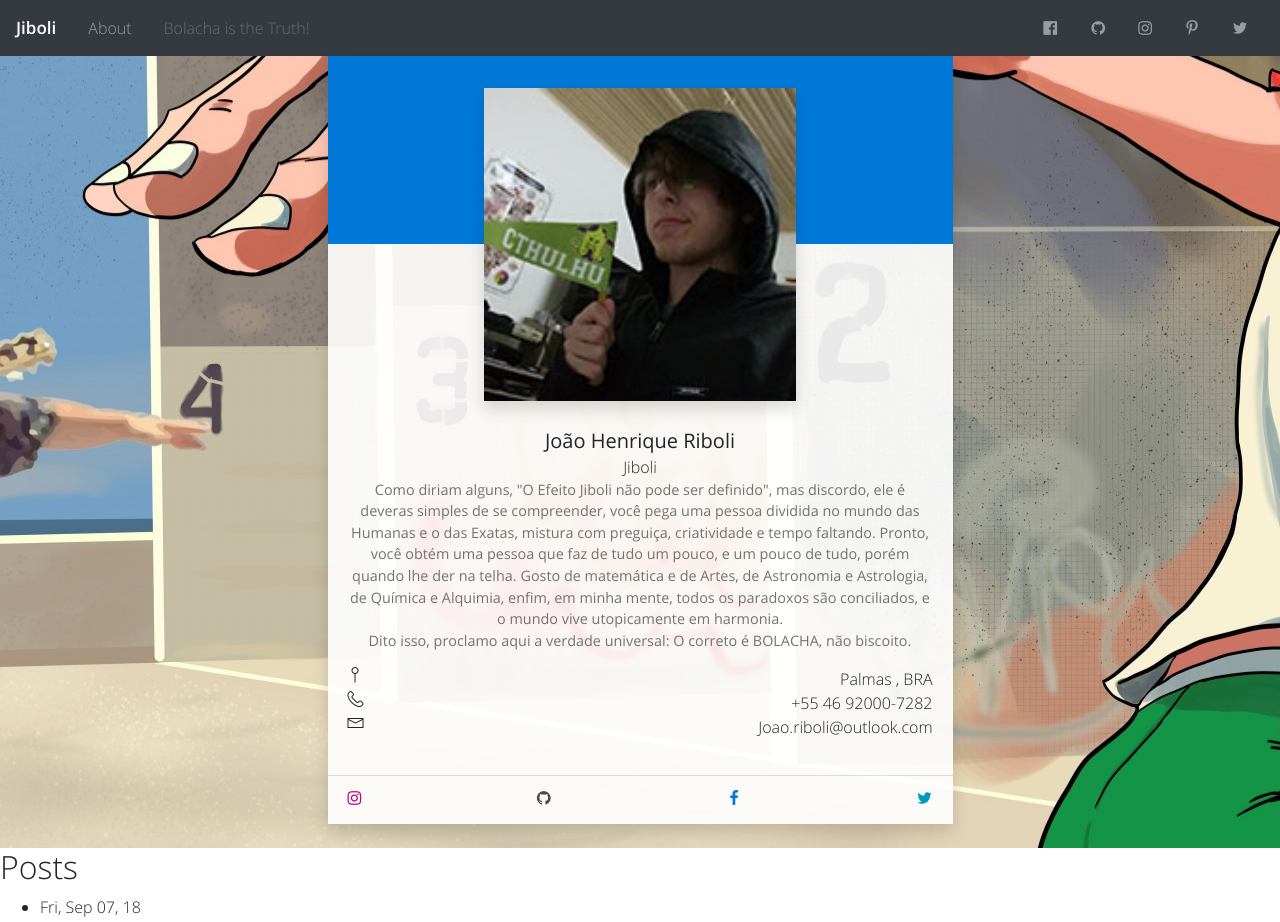
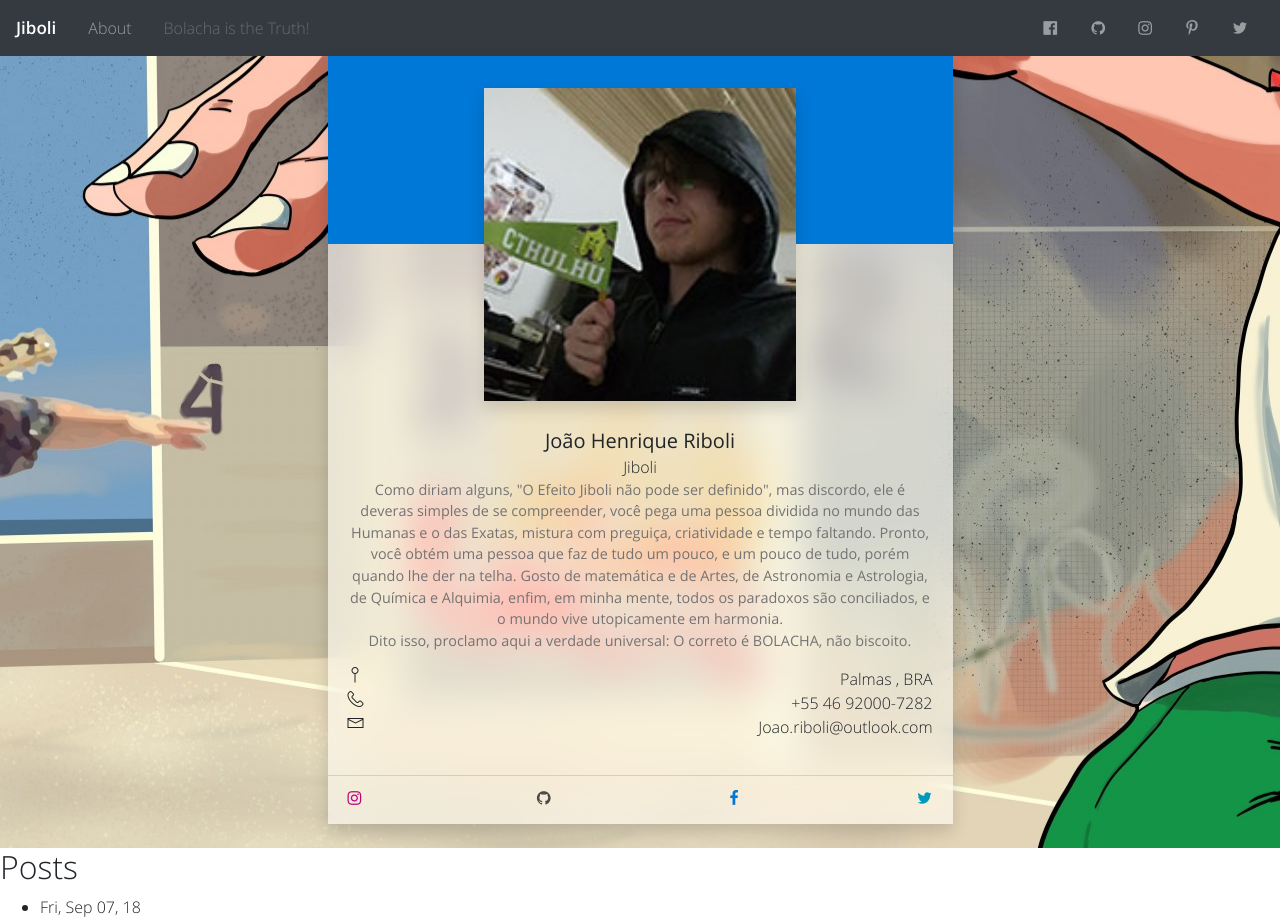
Before and after one commit to jiboli/jiboli.github.io, a Jekyll site: the page built from index.md, in a window 1280 px wide. Shown: the top 922 px of the page. Built offline with Jekyll 4.4.1, drawn with Linux system fonts in a browser that asks for light colours.

Commit message:
Backdrop filter implement
wait for chrome and firefox finally implement this thing

```diff
--- a/_includes/author.html
+++ b/_includes/author.html
@@ -4,12 +4,12 @@
     background-attachment: fixed;
     background-position: center;
 
-        " class="row ">
+        " class="row blur">
 
             <div class="col-lg-3"></div>
             <div class="col-lg-6">
 
-        <div class="card shadow">
+        <div class="card shadow blur">
 
             <div class="py-3 w-100 blue"></div>
             <div class="position-relative h-100">
--- a/_includes/latest_posts.html
+++ b/_includes/latest_posts.html
@@ -1,11 +1,17 @@
 <!--Card-->
 <section>
-<div class="  row">
+<div class="  row" style="background-image: url('img/back3.jpg');
+
+background-repeat: no-repeat;
+background-attachment: fixed;
+background-position: center;
+
+">
 {% for post in site.posts limit:3 %}
 
 
 <div class="hidden-xs-sm col-md-4">
-<div class="card ">
+<div class="card blur">
 
         <!--Card image-->
         <div class="view">
--- a/css/fluent.css
+++ b/css/fluent.css
@@ -1516,24 +1516,18 @@ body.scrollable {
   -webkit-border-radius: 50%;
   border-radius: 50%; }
 
-  .bg {
-    position: relative;
-    background-image: url('img/back1.jpg');
-    background-repeat: no-repeat;
-    background-size: cover;
-    z-index: -1;
-    -webkit-filter: blur(3px);
-    -moz-filter: blur(3px);
-    -ms-filter: blur(3px);
-    filter: blur(3px);
-    filter: progid: DXImageTransform.Microsoft.Blur(PixelRadius=10, MakeShadow=false);
+  .blur {
+    background: rgba(255, 255, 255, 0.60);
+    backdrop-filter:saturate(180%) blur(20px);
+    -webkit-backdrop-filter:saturate(180%) blur(20px);
   }
+
+
 .card {
   border: 0;
 
-  background-color: rgba(255, 255, 255, 0.9);
+  /*background-color: rgba(255, 255, 255, 0.9);*/
   -webkit-box-shadow: 0 5px 8px rgba(0, 0, 0, 0.1);
-  -web
   box-shadow: 0 5px 8px rgba(0, 0, 0, 0.1);
   -webkit-transition: -webkit-box-shadow .6s;
   transition: -webkit-box-shadow .6s;
```
Also changed, not shown: 2 other files.
